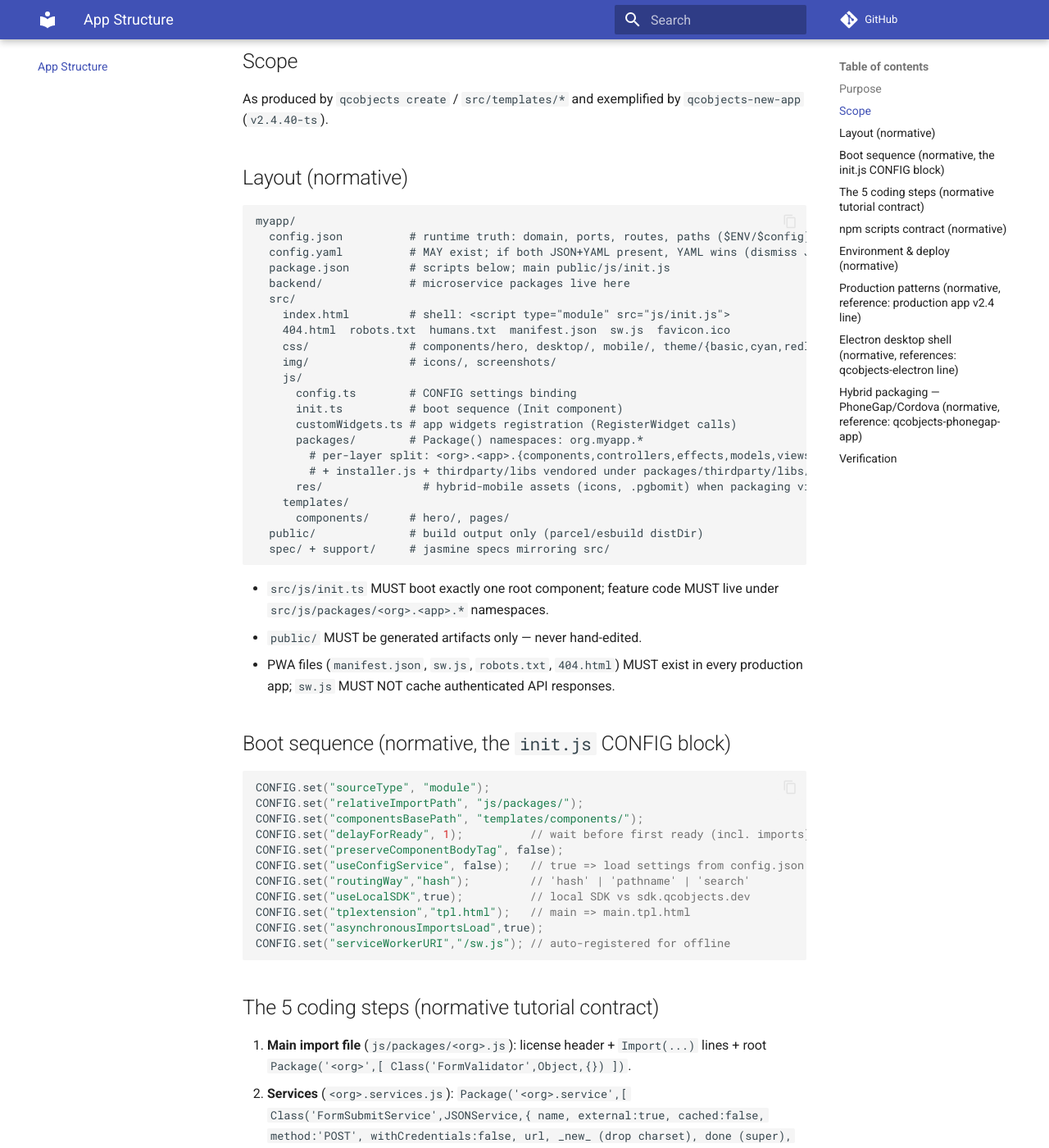
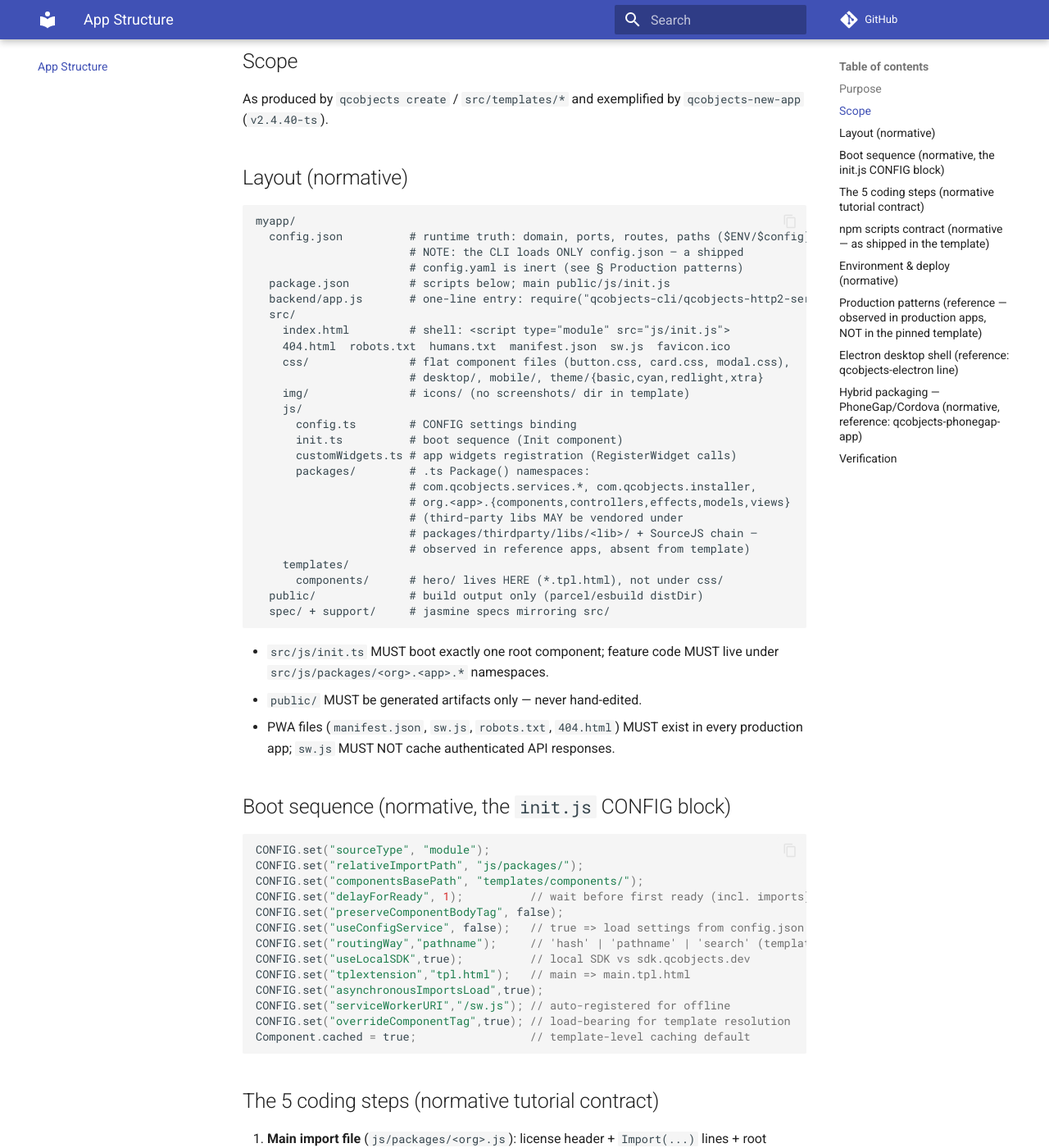
Before and after one commit to QCObjects/product-specs, an MkDocs documentation site: the page built from docs/06-app-structure.md, in a window 1280 px wide and 1400 px high, scrolled down 406 px. Shown: the whole window at 82% size. Built offline with MkDocs 1.6.1 and Material for MkDocs 9.7.7, drawn with Linux system fonts in a browser that asks for light colours; comment, search, counter and statistics services are not loaded; some of the changed text lies outside the part shown.

Commit message:
fix: 06 accuracy (yaml, routingWay, scripts, layout, reference scope)

````diff
--- a/docs/06-app-structure.md
+++ b/docs/06-app-structure.md
@@ -20,25 +20,29 @@ As produced by `qcobjects create` / `src/templates/*` and exemplified by
 
 ```
 myapp/
-  config.json          # runtime truth: domain, ports, routes, paths ($ENV/$config)
-  config.yaml          # MAY exist; if both JSON+YAML present, YAML wins (dismiss JSON)
+  config.json          # runtime truth: domain, ports, routes, paths ($ENV/$config).
+                       # NOTE: the CLI loads ONLY config.json — a shipped
+                       # config.yaml is inert (see § Production patterns)
   package.json         # scripts below; main public/js/init.js
-  backend/             # microservice packages live here
+  backend/app.js       # one-line entry: require("qcobjects-cli/qcobjects-http2-server")
   src/
     index.html         # shell: <script type="module" src="js/init.js">
     404.html  robots.txt  humans.txt  manifest.json  sw.js  favicon.ico
-    css/               # components/hero, desktop/, mobile/, theme/{basic,cyan,redlight,xtra}
-    img/               # icons/, screenshots/
+    css/               # flat component files (button.css, card.css, modal.css),
+                       # desktop/, mobile/, theme/{basic,cyan,redlight,xtra}
+    img/               # icons/ (no screenshots/ dir in template)
     js/
       config.ts        # CONFIG settings binding
       init.ts          # boot sequence (Init component)
       customWidgets.ts # app widgets registration (RegisterWidget calls)
-      packages/        # Package() namespaces: org.myapp.*
-        # per-layer split: <org>.<app>.{components,controllers,effects,models,views}.js
-        # + installer.js + thirdparty/libs vendored under packages/thirdparty/libs/<lib>/
-      res/               # hybrid-mobile assets (icons, .pgbomit) when packaging via PhoneGap/Cordova
+      packages/        # .ts Package() namespaces:
+                       # com.qcobjects.services.*, com.qcobjects.installer,
+                       # org.<app>.{components,controllers,effects,models,views}
+                       # (third-party libs MAY be vendored under
+                       # packages/thirdparty/libs/<lib>/ + SourceJS chain —
+                       # observed in reference apps, absent from template)
     templates/
-      components/      # hero/, pages/
+      components/      # hero/ lives HERE (*.tpl.html), not under css/
   public/              # build output only (parcel/esbuild distDir)
   spec/ + support/     # jasmine specs mirroring src/
 ```
@@ -58,11 +62,13 @@ CONFIG.set("componentsBasePath", "templates/components/");
 CONFIG.set("delayForReady", 1);          // wait before first ready (incl. imports)
 CONFIG.set("preserveComponentBodyTag", false);
 CONFIG.set("useConfigService", false);   // true => load settings from config.json
-CONFIG.set("routingWay","hash");         // 'hash' | 'pathname' | 'search'
+CONFIG.set("routingWay","pathname");     // 'hash' | 'pathname' | 'search' (template default: pathname)
 CONFIG.set("useLocalSDK",true);          // local SDK vs sdk.qcobjects.dev
 CONFIG.set("tplextension","tpl.html");   // main => main.tpl.html
 CONFIG.set("asynchronousImportsLoad",true);
 CONFIG.set("serviceWorkerURI","/sw.js"); // auto-registered for offline
+CONFIG.set("overrideComponentTag",true); // load-bearing for template resolution
+Component.cached = true;                 // template-level caching default
 ```
 
 ## The 5 coding steps (normative tutorial contract)
@@ -81,27 +87,42 @@ CONFIG.set("serviceWorkerURI","/sw.js"); // auto-registered for offline
 Every generated source file MUST carry the license header (LGPLv3 text on the
 v2.x line; MIT on v3.0+ — see [09-license](./09-license.md)).
 
-## npm scripts contract (normative)
+## npm scripts contract (normative — as shipped in the template)
 
 Every app `package.json` MUST provide: `test` (eslint+jasmine),
 `lint`, `sync` (`git add . && git commit -am`), `preversion` (`npm i --upgrade`
-+ test), `postversion` (`git push && git push --tags`), `coverage` (nyc),
++ test), `postversion` (`git push && git push --tags` — NOTE: full push, unlike
+the CLI's branch-only rule in [08-ci-conventions](./08-ci-conventions.md)),
+`coverage` (nyc),
 `start` (`createcert` + `serve`), `serve`/`server` (`qcobjects-server`),
-`start:dev` (watch build+serve), `collab` (`qcobjects-collab`), `shell`,
+`start:dev` (watch build+serve), `collab` (`qcobjects-collab`),
+`shell` (runs `qcobjects shell` — NOTE: no such CLI subcommand exists; the
+working entrypoint is the `qcobjects-shell` BINARY),
 `createcert`, `v-patch|v-minor|v-major`, `qcobjects` (local CLI),
-`http-server` (local test), `gae-server` (App Engine), `build`/`build:ts`
-(TypeScript), `publish:local`, `prepare` (husky).
+`http-server` (local test), `gae-server` (App Engine), `build`
+(= `publish:web`, the full chain below — NOT a bare TS step) / `build:ts`
+(`npm test && npx tsc`), `prepare` (husky).
+(No `publish:local` script exists — use `publish:web` / `publish:static`.)
 
 ## Environment & deploy (normative)
 
-`.env` (never committed; `.env.example` committed) MUST define:
+`.env` (never committed) SHOULD be accompanied by a committed `.env.example`
+defining:
 `ENGINE_NAME` (e.g. `sqlite3`), `DATABASE_NAME` (e.g. `admin.db`),
-`DEFAULT_USER`, `DEFAULT_PASSWORD`, `MICROSOFT_API_KEY`, `GOOGLE_API_KEY`.
+`DEFAULT_USER`, `DEFAULT_PASSWORD`, `MICROSOFT_API_KEY`, `GOOGLE_API_KEY`
+(the `$ENV(…)` names above match the template `config.json`; the template
+ships NO `.env*` file itself — add the example per app).
 Netlify one-click deploy supported; live demo at `https://newapp.qcobjects.dev`;
 Docker: `docker run -p 8080:8080 -p 8443:8443 qcobjects/qcobjects-newapp`
 → `https://127.0.0.1:8443/`.
 
-## Production patterns (normative, reference: production app `v2.4` line)
+## Production patterns (reference — observed in production apps, NOT in the pinned template)
+
+The items below describe patterns proven in production reference apps
+(`v2.4`-line commercial apps, jobs template). They are ADOPTABLE, not template
+contract — the pinned `v2.4.40-ts` template contains NONE of: `config-debug.json`,
+`config-prod.json`, `app.yaml`, `qcobjects.service`, `src/templates/email/`,
+seed CSV/JSON pairs (only `Dockerfile`, `docker-compose.yml`, `src/_redirects` overlap).
 
 - **Multi-env configs:** apps MAY ship `config.json` + `config-debug.json` +
   `config-prod.json` variants (same shape, different `$ENV` bindings/ports);
@@ -135,7 +157,7 @@ Docker: `docker run -p 8080:8080 -p 8443:8443 qcobjects/qcobjects-newapp`
 - **Quality gates:** `lighthouse` script with budgets SHOULD run against the
   local TLS server before release; `spec/` + `coverage/` MUST stay green.
 
-## Electron desktop shell (normative, references: `qcobjects-electron` line)
+## Electron desktop shell (reference: `qcobjects-electron` line)
 
 Desktop apps wrap the same web tree in an Electron shell — three files at the
 app root plus packaging metadata:
````
Also changed, not shown: other parts of docs/06-app-structure.md (+3 -2 lines).
